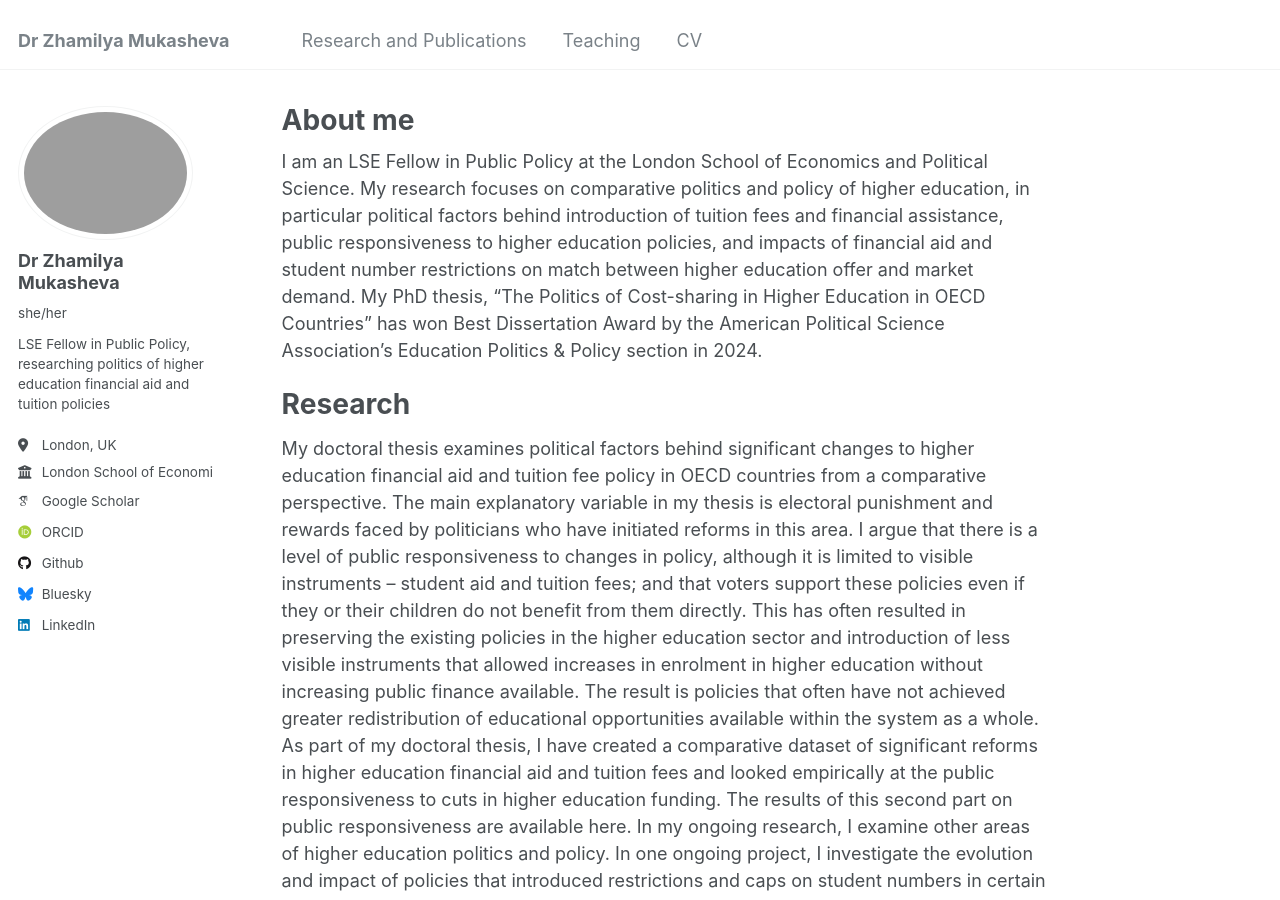
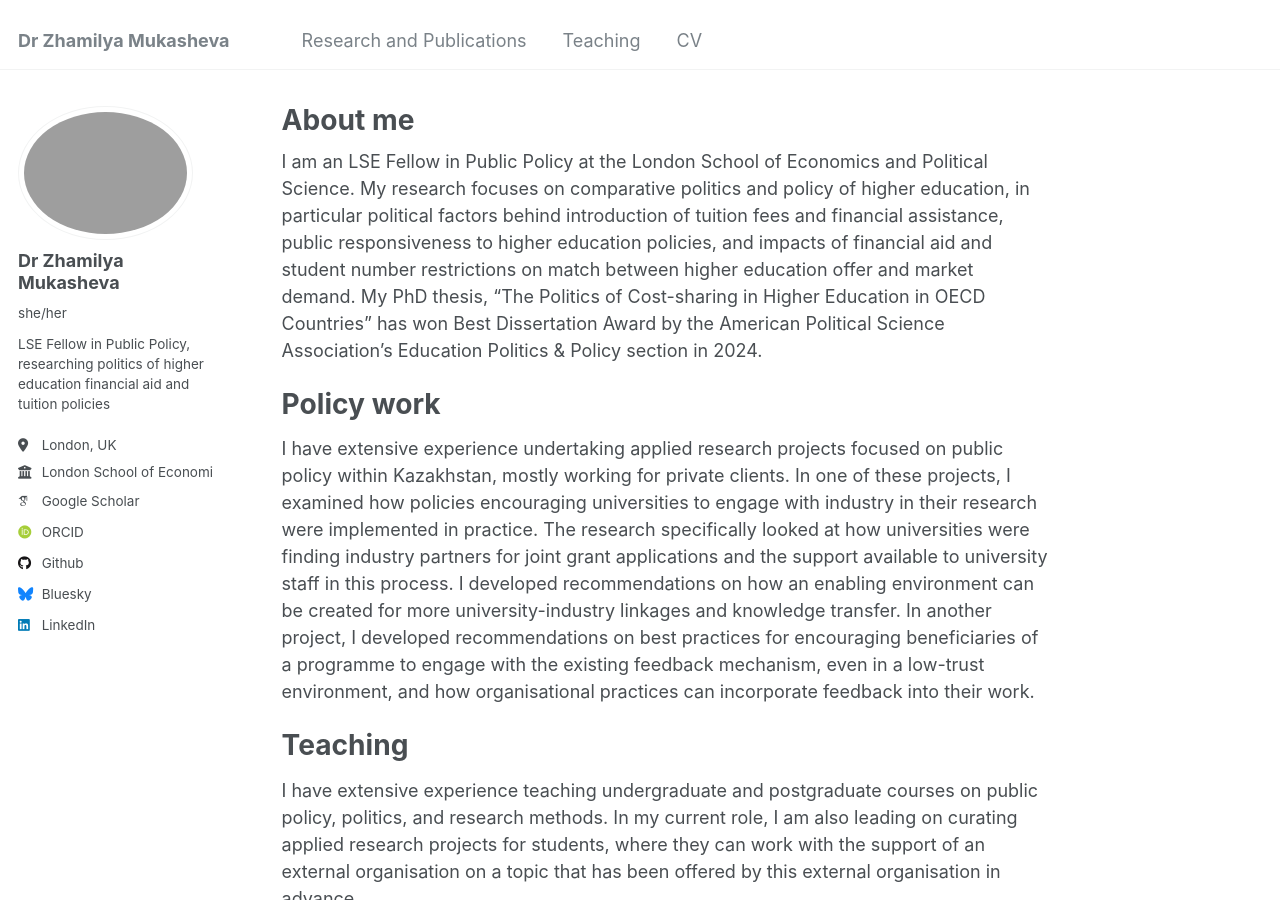
Before and after one commit to zhamilya-mukasheva/zhamilya-mukasheva, a Jekyll site: the page built from _pages/about.md, in a window 1280 px wide and 900 px high. Built offline with Jekyll 4.4.1, drawn with Linux system fonts in a browser that asks for light colours; some web fonts are replaced; some of the changed text lies outside the part shown.

Commit message:
Update about.md

```diff
--- a/_pages/about.md
+++ b/_pages/about.md
@@ -9,13 +9,6 @@ redirect_from:
 
 I am an LSE Fellow in Public Policy at the London School of Economics and Political Science. My research focuses on comparative politics and policy of higher education, in particular political factors behind introduction of tuition fees and financial assistance, public responsiveness to higher education policies, and impacts of financial aid and student number restrictions on match between higher education offer and market demand. My PhD thesis, “The Politics of Cost-sharing in Higher Education in OECD Countries” has won Best Dissertation Award by the American Political Science Association's Education Politics & Policy section in 2024.
 
-Research
-======
-
-My doctoral thesis examines political factors behind significant changes to higher education financial aid and tuition fee policy in OECD countries from a comparative perspective. The main explanatory variable in my thesis is electoral punishment and rewards faced by politicians who have initiated reforms in this area. I argue that there is a level of public responsiveness to changes in policy, although it is limited to visible instruments – student aid and tuition fees; and that voters support these policies even if they or their children do not benefit from them directly. This has often resulted in preserving the existing policies in the higher education sector and introduction of less visible instruments that allowed increases in enrolment in higher education without increasing public finance available. The result is policies that often have not achieved greater redistribution of educational opportunities available within the system as a whole.
-As part of my doctoral thesis, I have created a comparative dataset of significant reforms in higher education financial aid and tuition fees and looked empirically at the public responsiveness to cuts in higher education funding. The results of this second part on public responsiveness are available here.
-In my ongoing research, I examine other areas of higher education politics and policy. In one ongoing project, I investigate the evolution and impact of policies that introduced restrictions and caps on student numbers in certain disciplines, as well as how changes in narratives about markets in higher education have affected the introduction of these policies.
-
 
 Policy work
 ======
```
